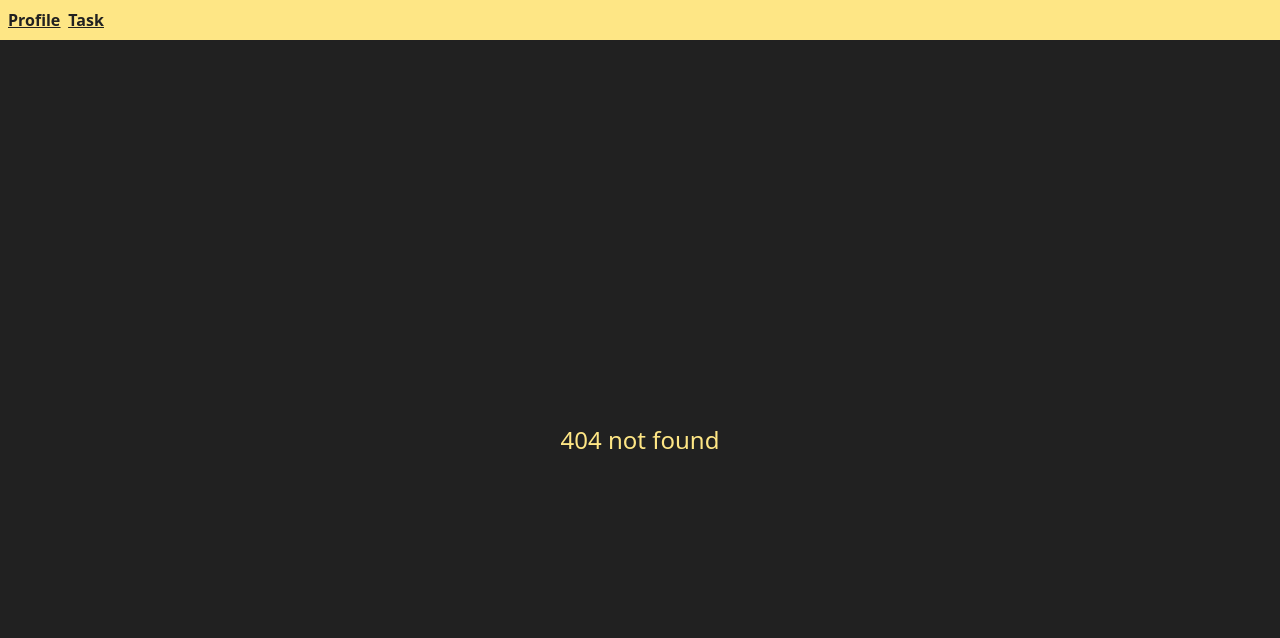
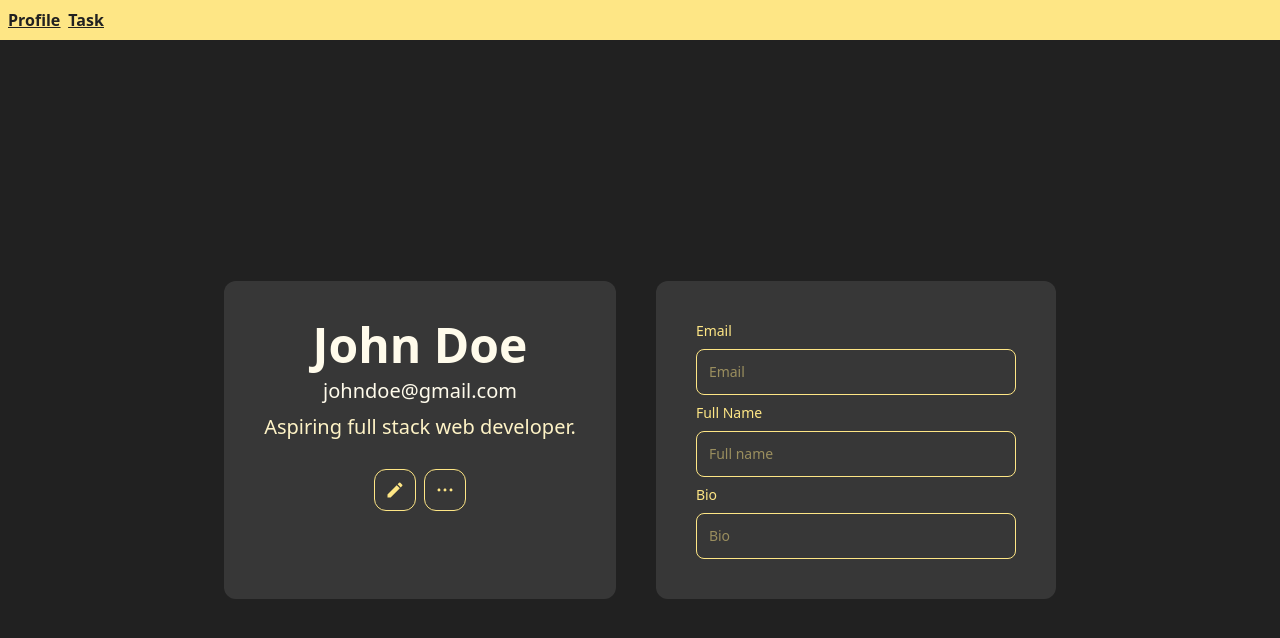
Before and after one commit to rainndev/simple-tanstack-router, a React (Vite) app: page /profile/edit in a window 1280 px wide. Before the commit this address had no page. Shown: the top 638 px of the page. Built offline with nearby package versions, Linux system fonts and the light colour scheme.

Commit message:
feat: add profile edit route and enhance profile component with edit link

```diff
--- a/src/routeTree.gen.ts
+++ b/src/routeTree.gen.ts
@@ -14,6 +14,7 @@ import { Route as SettingsRouteImport } from './routes/settings'
 import { Route as ProfileRouteImport } from './routes/profile'
 import { Route as IndexRouteImport } from './routes/index'
 import { Route as TaskTaskIdRouteImport } from './routes/task.$taskId'
+import { Route as ProfileEditRouteImport } from './routes/profile.edit'
 
 const TaskRoute = TaskRouteImport.update({
   id: '/task',
@@ -40,40 +41,67 @@ const TaskTaskIdRoute = TaskTaskIdRouteImport.update({
   path: '/$taskId',
   getParentRoute: () => TaskRoute,
 } as any)
+const ProfileEditRoute = ProfileEditRouteImport.update({
+  id: '/edit',
+  path: '/edit',
+  getParentRoute: () => ProfileRoute,
+} as any)
 
 export interface FileRoutesByFullPath {
   '/': typeof IndexRoute
-  '/profile': typeof ProfileRoute
+  '/profile': typeof ProfileRouteWithChildren
   '/settings': typeof SettingsRoute
   '/task': typeof TaskRouteWithChildren
+  '/profile/edit': typeof ProfileEditRoute
   '/task/$taskId': typeof TaskTaskIdRoute
 }
 export interface FileRoutesByTo {
   '/': typeof IndexRoute
-  '/profile': typeof ProfileRoute
+  '/profile': typeof ProfileRouteWithChildren
   '/settings': typeof SettingsRoute
   '/task': typeof TaskRouteWithChildren
+  '/profile/edit': typeof ProfileEditRoute
   '/task/$taskId': typeof TaskTaskIdRoute
 }
 export interface FileRoutesById {
   __root__: typeof rootRouteImport
   '/': typeof IndexRoute
-  '/profile': typeof ProfileRoute
+  '/profile': typeof ProfileRouteWithChildren
   '/settings': typeof SettingsRoute
   '/task': typeof TaskRouteWithChildren
+  '/profile/edit': typeof ProfileEditRoute
   '/task/$taskId': typeof TaskTaskIdRoute
 }
 export interface FileRouteTypes {
   fileRoutesByFullPath: FileRoutesByFullPath
-  fullPaths: '/' | '/profile' | '/settings' | '/task' | '/task/$taskId'
+  fullPaths:
+    | '/'
+    | '/profile'
+    | '/settings'
+    | '/task'
+    | '/profile/edit'
+    | '/task/$taskId'
   fileRoutesByTo: FileRoutesByTo
-  to: '/' | '/profile' | '/settings' | '/task' | '/task/$taskId'
-  id: '__root__' | '/' | '/profile' | '/settings' | '/task' | '/task/$taskId'
+  to:
+    | '/'
+    | '/profile'
+    | '/settings'
+    | '/task'
+    | '/profile/edit'
+    | '/task/$taskId'
+  id:
+    | '__root__'
+    | '/'
+    | '/profile'
+    | '/settings'
+    | '/task'
+    | '/profile/edit'
+    | '/task/$taskId'
   fileRoutesById: FileRoutesById
 }
 export interface RootRouteChildren {
   IndexRoute: typeof IndexRoute
-  ProfileRoute: typeof ProfileRoute
+  ProfileRoute: typeof ProfileRouteWithChildren
   SettingsRoute: typeof SettingsRoute
   TaskRoute: typeof TaskRouteWithChildren
 }
@@ -115,8 +143,26 @@ declare module '@tanstack/react-router' {
       preLoaderRoute: typeof TaskTaskIdRouteImport
       parentRoute: typeof TaskRoute
     }
+    '/profile/edit': {
+      id: '/profile/edit'
+      path: '/edit'
+      fullPath: '/profile/edit'
+      preLoaderRoute: typeof ProfileEditRouteImport
+      parentRoute: typeof ProfileRoute
+    }
   }
 }
+
+interface ProfileRouteChildren {
+  ProfileEditRoute: typeof ProfileEditRoute
+}
+
+const ProfileRouteChildren: ProfileRouteChildren = {
+  ProfileEditRoute: ProfileEditRoute,
+}
+
+const ProfileRouteWithChildren =
+  ProfileRoute._addFileChildren(ProfileRouteChildren)
 
 interface TaskRouteChildren {
   TaskTaskIdRoute: typeof TaskTaskIdRoute
@@ -130,7 +176,7 @@ const TaskRouteWithChildren = TaskRoute._addFileChildren(TaskRouteChildren)
 
 const rootRouteChildren: RootRouteChildren = {
   IndexRoute: IndexRoute,
-  ProfileRoute: ProfileRoute,
+  ProfileRoute: ProfileRouteWithChildren,
   SettingsRoute: SettingsRoute,
   TaskRoute: TaskRouteWithChildren,
 }
--- /dev/null
+++ b/src/routes/profile.edit.tsx
@@ -0,0 +1,43 @@
+import { createFileRoute } from "@tanstack/react-router";
+
+export const Route = createFileRoute("/profile/edit")({
+  component: RouteComponent,
+});
+
+function RouteComponent() {
+  return (
+    <div className="bg-white/10 rounded-xl  p-10">
+      <div className="flex flex-col w-80">
+        <label htmlFor="email" className="text-sm mb-2">
+          Email
+        </label>
+        <input
+          id="email"
+          type="email"
+          placeholder="Email"
+          className="border p-3 text-sm  rounded-lg "
+        />
+
+        <label htmlFor="fullname" className="text-sm my-2">
+          Full Name
+        </label>
+        <input
+          id="fullname"
+          type="text"
+          placeholder="Full name"
+          className="border p-3 text-sm  rounded-lg"
+        />
+
+        <label htmlFor="bio" className="text-sm my-2">
+          Bio
+        </label>
+        <input
+          id="bio"
+          type="text"
+          placeholder="Bio"
+          className="border p-3 text-sm  rounded-lg"
+        />
+      </div>
+    </div>
+  );
+}
--- a/src/routes/profile.tsx
+++ b/src/routes/profile.tsx
@@ -1,4 +1,4 @@
-import { createFileRoute } from "@tanstack/react-router";
+import { createFileRoute, Link, Outlet } from "@tanstack/react-router";
 import { MdEdit } from "react-icons/md";
 import { IoIosMore } from "react-icons/io";
 
@@ -8,6 +8,7 @@ export const Route = createFileRoute("/profile")({
 
 function RouteComponent() {
   return (
+    <div className="flex gap-10">
       <div className="p-10 bg-white/10 rounded-xl no-underline space-y-2 items-center flex flex-col">
         <h1 className="text-5xl text-amber-50 font-bold">John Doe</h1>
         <p className="text-xl text-amber-50">johndoe@gmail.com</p>
@@ -17,12 +18,17 @@ function RouteComponent() {
 
         <div className="flex gap-2 mt-5">
           <div className="p-2.5 border rounded-xl cursor-pointer">
+            <Link to="/profile/edit">
               <MdEdit className="size-5" />
+            </Link>
           </div>
           <div className="p-2.5 border rounded-xl cursor-pointer">
             <IoIosMore className="size-5" />
           </div>
         </div>
       </div>
+
+      <Outlet />
+    </div>
   );
 }
```
Lines whose indentation alone changed are shown as unchanged.
